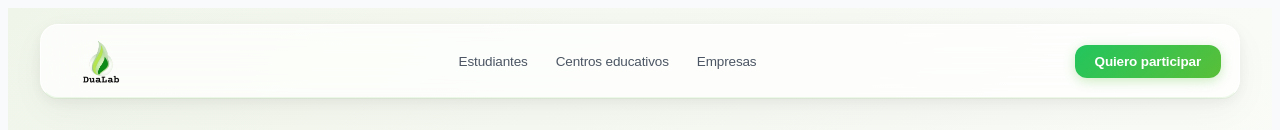
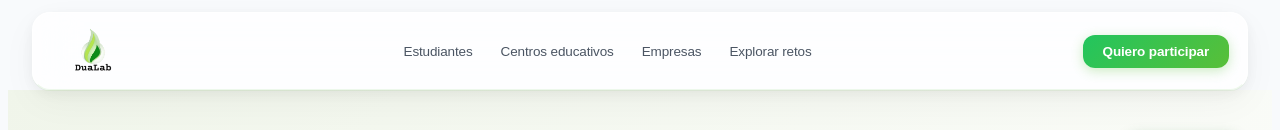
Before and after one commit to dualabalumnado-lgtm/dualab_web, a Vue app in the folder frontend/: page / in a window 1280 px wide. Shown: the top 130 px of the page. Built offline with nearby package versions, Linux system fonts and the light colour scheme.

Commit message:
union ramas y compartir navbar

```diff
--- a/frontend/src/App.vue
+++ b/frontend/src/App.vue
@@ -1,47 +1,57 @@
 <script setup>
 import { ref } from 'vue'
+import { useRoute, useRouter } from 'vue-router'
 import Dashboard from './components/Dashboard.vue'
 import PantallaInicio from './Modules/landing/PantallaInicio.vue'
+import AppNavbar from './components/AppNavbar.vue'
+
+const route  = useRoute()
+const router = useRouter()
 
 const pantalla = ref('inicio')
 const rol = ref(null)
 
-// cuando clicas en una card
 const irFormulario = (r) => {
   rol.value = r
   pantalla.value = 'formulario'
 }
 
-// botón login
 const irLogin = () => {
   pantalla.value = 'login'
 }
 
-// cuando termine login
 const irDashboard = () => {
   pantalla.value = 'dashboard'
 }
 
-//  después de formulario → pantalla gracias
 const irGracias = () => {
   pantalla.value = 'gracias'
+}
+
+const irFamilias = () => {
+  router.push('/familias')
 }
 </script>
 
 <template>
+  <AppNavbar />
+
+  <!-- Rutas del router (familias, sector, microretos…) -->
+  <router-view v-if="route.path !== '/'" />
+
+  <!-- Máquina de estados de la landing (solo en '/') -->
+  <template v-else>
     <PantallaInicio
       v-if="pantalla === 'inicio'"
       @login="irLogin"
       @formulario="irFormulario"
     />
 
-  <!-- LOGIN -->
     <Login
       v-else-if="pantalla === 'login'"
       @loginSuccess="irDashboard"
     />
 
-  <!-- FORMULARIOS -->
     <FormEstudiante
       v-else-if="pantalla === 'formulario' && rol === 'estudiante'"
       @formSuccess="irGracias"
@@ -57,14 +67,14 @@ const irGracias = () => {
       @formSuccess="irGracias"
     />
 
-  <!-- GRACIAS -->
     <div v-else-if="pantalla === 'gracias'">
       <h2>Gracias 🙌</h2>
     </div>
 
-  <!-- DASHBOARD -->
     <Dashboard
       v-else
       :rol="rol"
+      @irFamilias="irFamilias"
     />
   </template>
+</template>
--- a/frontend/src/Modules/landing/PantallaInicio.vue
+++ b/frontend/src/Modules/landing/PantallaInicio.vue
@@ -1,9 +1,10 @@
 <script setup>
 import { ref, onMounted } from 'vue'
-import logo from '@/assets/Dualab_logo_sin_fondo_2.png'
+import { useRouter } from 'vue-router'
 import FeatureSection from '@/components/FeatureSection.vue'
 
 const emit = defineEmits(['login', 'formulario'])
+const router = useRouter()
 
 const resultsRef = ref(null)
 const resultsVisible = ref(false)
@@ -30,20 +31,6 @@ onMounted(() => {
   <div class="container">
     <div class="content">
 
-      <!-- NAV -->
-      <nav class="nav">
-        <div class="nav-logo">
-          <img :src="logo" alt="Dualab logo" class="logo-img" />
-        </div>
-        <div class="nav-links">
-          <button class="nav-link" @click="scrollTo('bloque-estudiantes')">Estudiantes</button>
-          <button class="nav-link" @click="scrollTo('bloque-centros')">Centros educativos</button>
-          <button class="nav-link" @click="scrollTo('bloque-empresas')">Empresas</button>
-        </div>
-        <div class="nav-actions">
-          <button class="nav-btn" @click="emit('formulario', 'estudiante')">Quiero participar</button>
-        </div>
-      </nav>
 
       <!-- HERO 2 COLS -->
       <div class="hero">
@@ -60,7 +47,7 @@ onMounted(() => {
             La primera conexión antes de las prácticas.
           </p>
           <div class="hero-actions">
-            <button class="hero-cta-ghost" @click="emit('formulario', 'estudiante')">Explorar retos</button>
+            <button class="hero-cta-ghost" @click="router.push('/familias')">Explorar retos</button>
           </div>
         </div>
 
@@ -255,7 +242,7 @@ onMounted(() => {
           image="https://images.unsplash.com/photo-1522202176988-66273c2fd55f?w=900&h=700&fit=crop&q=85&auto=format"
           image-alt="Alumnado trabajando en proyectos reales"
           :reverse="false"
-          @cta="emit('formulario', 'estudiante')"
+          @cta="router.push('/familias')"
         />
 
         <FeatureSection
@@ -273,7 +260,7 @@ onMounted(() => {
           image="https://images.unsplash.com/photo-1580582932707-520aed937b7b?w=900&h=700&fit=crop&q=85&auto=format"
           image-alt="Centro educativo gestionando alumnado"
           :reverse="true"
-          @cta="emit('formulario', 'centro')"
+          @cta="router.push('/familias')"
         />
 
         <FeatureSection
@@ -291,7 +278,7 @@ onMounted(() => {
           image="https://images.unsplash.com/photo-1497366216548-37526070297c?w=900&h=700&fit=crop&q=85&auto=format"
           image-alt="Empresa revisando soluciones de alumnado"
           :reverse="false"
-          @cta="emit('formulario', 'empresa')"
+          @cta="router.push('/familias')"
         />
 
       </div>
@@ -311,7 +298,7 @@ onMounted(() => {
 /* ─── LAYOUT ───────────────────────────────────────────── */
 .container {
   min-height: 100vh;
-  padding: 16px 32px 80px;
+  padding: 32px 32px 80px;
   font-family: sans-serif;
   background: linear-gradient(135deg, #f0f5ea 0%, #ffffff 40%, #f5f8fb 100%);
 }
--- /dev/null
+++ b/frontend/src/components/AppNavbar.vue
@@ -0,0 +1,128 @@
+<script setup>
+import { useRouter } from 'vue-router'
+import logo from '@/assets/Dualab_logo_sin_fondo_2.png'
+
+const router = useRouter()
+
+function scrollToSection(id) {
+  const el = document.getElementById(id)
+  if (el) {
+    el.scrollIntoView({ behavior: 'smooth', block: 'start' })
+  } else {
+    router.push('/')
+  }
+}
+</script>
+
+<template>
+  <nav class="nav">
+    <div class="nav-logo" @click="router.push('/')" style="cursor: pointer;">
+      <img :src="logo" alt="Dualab logo" class="logo-img" />
+    </div>
+    <div class="nav-links">
+      <button class="nav-link" @click="scrollToSection('bloque-estudiantes')">Estudiantes</button>
+      <button class="nav-link" @click="scrollToSection('bloque-centros')">Centros educativos</button>
+      <button class="nav-link" @click="scrollToSection('bloque-empresas')">Empresas</button>
+      <button class="nav-link" @click="router.push('/familias')">Explorar retos</button>
+    </div>
+    <div class="nav-actions">
+      <button class="nav-btn" @click="router.push('/familias')">Quiero participar</button>
+    </div>
+  </nav>
+</template>
+
+<style scoped>
+.nav {
+  position: sticky;
+  top: 12px;
+  z-index: 100;
+  display: flex;
+  justify-content: space-between;
+  align-items: center;
+  background: rgba(255, 255, 255, 0.76);
+  backdrop-filter: blur(22px) saturate(1.5);
+  -webkit-backdrop-filter: blur(22px) saturate(1.5);
+  border: 1px solid rgba(255, 255, 255, 0.86);
+  border-bottom: 1px solid rgba(89, 191, 56, 0.10);
+  border-radius: 18px;
+  padding: 10px 18px;
+  margin: 12px 24px 0;
+  box-shadow:
+    0 1px 0 rgba(89, 191, 56, 0.08),
+    0 4px 16px rgba(0, 0, 0, 0.06),
+    0 12px 36px rgba(0, 0, 0, 0.04);
+}
+
+.logo-img {
+  height: 52px;
+  width: auto;
+  opacity: 0.95;
+}
+
+.nav-links {
+  display: flex;
+  align-items: center;
+  gap: 2px;
+}
+
+.nav-link {
+  position: relative;
+  background: none;
+  border: none;
+  padding: 8px 13px;
+  font-size: 13.5px;
+  font-weight: 500;
+  color: #4b5563;
+  border-radius: 10px;
+  cursor: pointer;
+  transition: color 0.18s ease, background 0.18s ease;
+  letter-spacing: -0.01em;
+}
+
+.nav-link::after {
+  content: '';
+  position: absolute;
+  bottom: 4px;
+  left: 13px;
+  right: 13px;
+  height: 1.5px;
+  background: #59BF38;
+  border-radius: 999px;
+  transform: scaleX(0);
+  transform-origin: left;
+  transition: transform 0.22s cubic-bezier(0.22, 1, 0.36, 1);
+}
+
+.nav-link:hover {
+  color: #1F6935;
+  background: rgba(89, 191, 56, 0.06);
+}
+
+.nav-link:hover::after {
+  transform: scaleX(1);
+}
+
+.nav-actions {
+  display: flex;
+  align-items: center;
+}
+
+.nav-btn {
+  background: linear-gradient(135deg, #22c55e, #59BF38);
+  color: #fff;
+  border: none;
+  border-radius: 12px;
+  padding: 9px 20px;
+  font-size: 13.5px;
+  font-weight: 700;
+  cursor: pointer;
+  letter-spacing: -0.01em;
+  box-shadow: 0 3px 12px rgba(89, 191, 56, 0.30);
+  transition: transform 0.20s ease, box-shadow 0.20s ease;
+}
+
+.nav-btn:hover {
+  transform: translateY(-2px);
+  box-shadow: 0 6px 20px rgba(89, 191, 56, 0.40);
+}
+</style>
--- a/frontend/src/components/Dashboard.vue
+++ b/frontend/src/components/Dashboard.vue
@@ -6,6 +6,8 @@ import { ref, onMounted } from 'vue'
 const props = defineProps({
   rol: String
 })
+
+const emit = defineEmits(['irFamilias'])
 
 const leads = ref([])
 
@@ -39,18 +41,36 @@ onMounted(async () => {
         Crea y gestiona retos de forma simple
       </p>
 
+      <div style="display: flex; gap: 12px; margin-bottom: 30px; flex-wrap: wrap;">
         <button style="
           background: linear-gradient(160deg, #59BF38, #AEE565);
           color: black;
           padding: 14px 20px;
           border-radius: 12px;
           font-weight: bold;
-        margin-bottom: 30px;
           font-size: 16px;
           border: none;
+          cursor: pointer;
         ">
           🚀 Crear reto
         </button>
+
+        <button
+          @click="emit('irFamilias')"
+          style="
+            background: transparent;
+            color: #AEE565;
+            padding: 14px 20px;
+            border-radius: 12px;
+            font-weight: bold;
+            font-size: 16px;
+            border: 1.5px solid #AEE565;
+            cursor: pointer;
+          "
+        >
+          🎓 Explorar familias profesionales →
+        </button>
+      </div>
 
       <!-- MÉTRICAS -->
       <div style="display: flex; gap: 20px; margin-bottom: 40px;">
@@ -83,9 +103,24 @@ onMounted(async () => {
       <!-- ESTADO VACÍO -->
       <div v-if="leads.length === 0" style="text-align: center; margin-top: 40px;">
         <p style="font-size: 18px;">No hay retos aún 👀</p>
-        <p style="color: #C6D8C6;">
+        <p style="color: #C6D8C6; margin-bottom: 20px;">
           Empieza creando tu primer reto y prueba la experiencia
         </p>
+        <button
+          @click="emit('irFamilias')"
+          style="
+            background: linear-gradient(160deg, #1F6935, #59BF38);
+            color: white;
+            padding: 12px 24px;
+            border-radius: 12px;
+            font-weight: bold;
+            font-size: 15px;
+            border: none;
+            cursor: pointer;
+          "
+        >
+          Ver familias profesionales →
+        </button>
       </div>
 
     </div>
--- a/frontend/src/main.js
+++ b/frontend/src/main.js
@@ -12,7 +12,7 @@ import SectorView from './views/SectorView.vue'
 const router = createRouter({
   history: createWebHistory(),
   routes: [
-    { path: '/',                component: FamiliasView        },
+    { path: '/familias',        component: FamiliasView        },
     { path: '/sector/:nombre',  component: SectorView          },
     { path: '/familia/:id',     component: FamiliaDetailView   },
     { path: '/reto/:id',        component: MicroretoDetailView },
```
Lines whose indentation alone changed are shown as unchanged.
